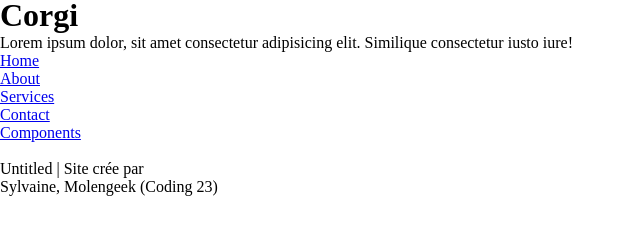
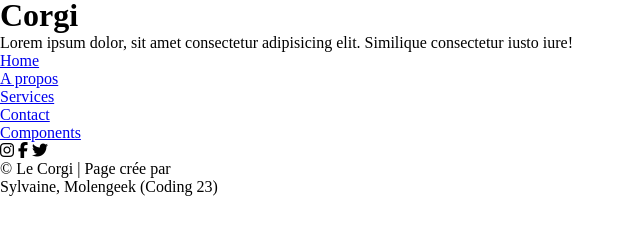
Before and after one commit to shuupsy/CodingS_MediaQ_exo-template, a plain HTML site: page index.html in a window 1280 px wide. Shown: the part 357-585 px from the top of the page, without its empty margins (0-640 px from the left). Drawn offline with Linux system fonts and the light colour scheme.

Commit message:
Ajout Fontawesome HTML

```diff
--- a/index.html
+++ b/index.html
@@ -8,6 +8,8 @@
     <!-- Links CSS -->
     <link rel="stylesheet" href="public/css/style.css">
     <link rel="stylesheet" href="public/css/media.css">
+    <!-- Fontawesomme -->
+    <script src="https://kit.fontawesome.com/117a0530c7.js" crossorigin="anonymous"></script>
     <!-- Titre du document -->
     <title>Template 001</title>
 </head>
@@ -23,7 +25,7 @@
         <nav>
             <ul>
                 <li><a href="#">Home</a></li>
-                <li><a href="#">About</a></li>
+                <li><a href="#">A propos</a></li>
                 <li><a href="#">Services</a></li>
                 <li><a href="#">Contact</a></li>
                 <li><a href="#">Components</a></li>
@@ -31,12 +33,12 @@
         </nav>
         <footer>
             <div class="social">
-                <img src="" alt="">
-                <img src="" alt="">
-                <img src="" alt="">
+                <i class="fa-brands fa-instagram"></i>
+                <i class="fa-brands fa-facebook-f"></i>
+                <i class="fa-brands fa-twitter"></i>
             </div>
             <div>
-                <p>Untitled | Site crée par</p>
+                <p>© Le Corgi | Page crée par</p>
                 <p>Sylvaine, Molengeek (Coding 23)</p>
             </div>
             <div>
```
